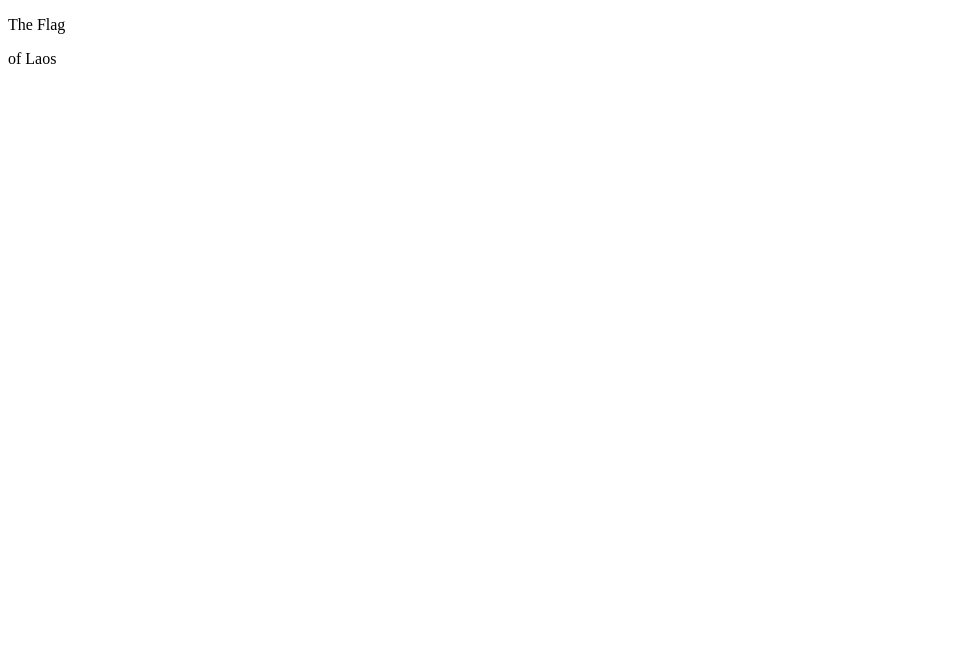
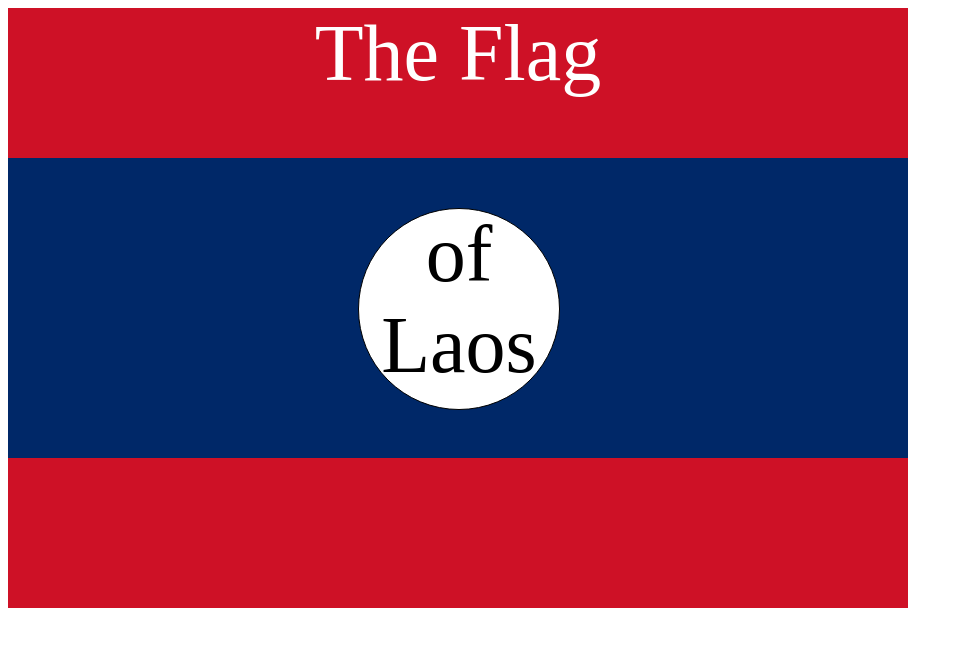
Before and after one commit to mrezakhalafi/udemy_course, a plain HTML site: page Web Development/Project/7.3 CSS Flag Project/index.html in a window 1280 px wide. Shown: the whole page, without its empty margins (0-963 px from the left). Drawn offline with Linux system fonts and the light colour scheme.

Commit message:
Web Development 7.3

```diff
--- a/Web Development/Project/7.3 CSS Flag Project/index.html
+++ b/Web Development/Project/7.3 CSS Flag Project/index.html
@@ -6,6 +6,49 @@
   <title>CSS Flag Project</title>
   <style>
     /* Write your CSS Code here */
+
+    .flag {
+      width: 900px;
+      height: 600px;
+      background-color: #CE1126;
+      position: relative;
+    }
+
+    /* .flag > p {
+      text-align: center;
+      font-size: 3rem;
+      color: white;
+    } */
+
+    .flag > div {
+      width: 100%;
+      height: 300px;
+      background-color: #002868;
+      position: absolute;
+      top: 150px;
+    }
+
+    .flag > div > div {
+      background-color: white;
+      width: 200px;
+      height: 200px;
+      border-radius: 50%;
+      border: 1px solid black;
+      position: relative;
+      left: 350px;
+      top: 50px;
+    }
+
+    p {
+      margin: 0;
+      font-size: 5rem;
+      text-align: center;
+      color: white;
+    }
+
+    .flag div div p {
+      color: black;
+    }
 
   </style>
 </head>
```
Also changed, not shown: Web Development/Project/7.2 CSS Positioning/index.html (+17 -3 lines).
